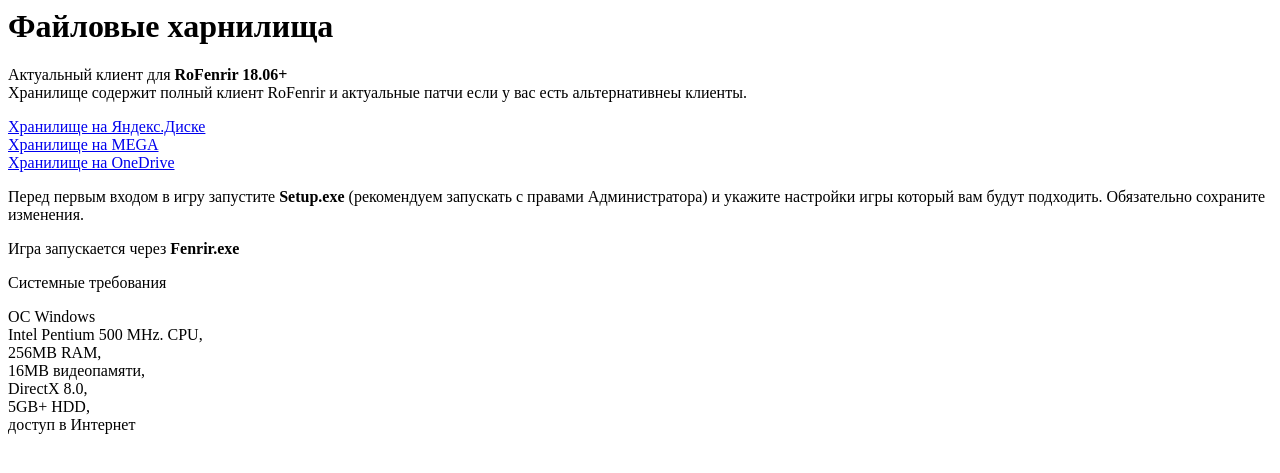
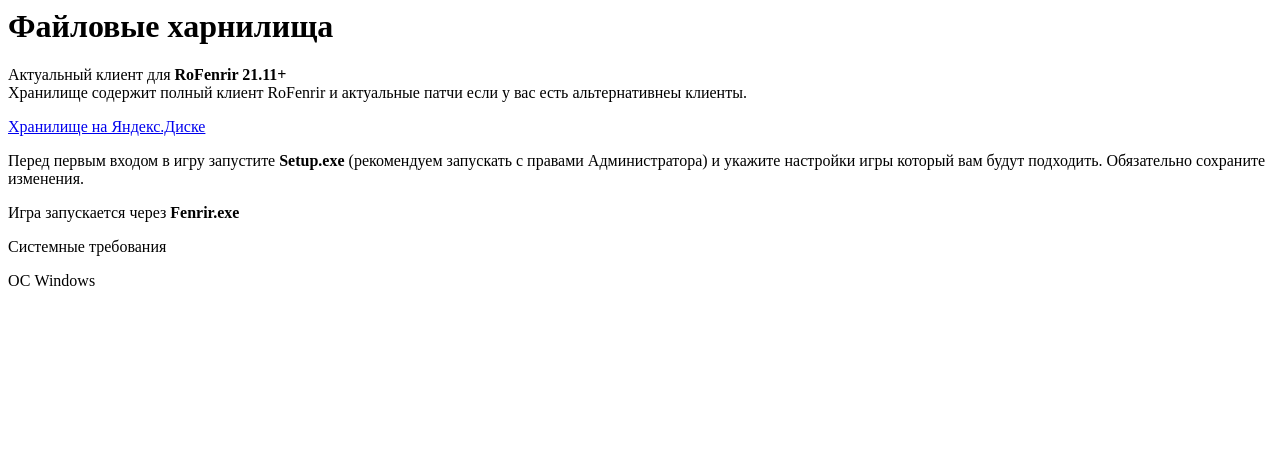
Before and after one commit to Xsoid/rofenrir.ru, a PHP site: template views/site/pages/client.php in a window 1280 px wide. Shown: the top 473 px of the page. Run offline with PHP 8.4, Linux system fonts and the light colour scheme; the template is opened without the code that fills it, so the values that code supplies are empty.

Commit message:
no message

```diff
--- a/views/site/index.php
+++ b/views/site/index.php
@@ -16,7 +16,7 @@
     <h1 class="mt-0">RoFenrir</h1>
     <p class="lead"></p>
     <p><a class="btn btn-success btn-lg" style="font-size: 32px;" href="<?= $authUrl ?>">ВХОД</a><p>
-    <p><a href="<?= $authVkontakteUrl ?>" class="btn btn-success" title="Авторизация через VK"><i class="fab fa-vk" aria-hidden="true"></i></a>
+    <p><a href="<?= $authVkId ?>" class="btn btn-success" title="Авторизация VK ID"><i class="fab fa-vk" aria-hidden="true"></i></a>
         <a href="<?= $authYandex_oauthUrl ?>" class="btn btn-success" title="Авторизация через Яндекс"><i class="fab fa-yandex" aria-hidden="true"></i></a>
         <a href="<?= $authGoogle_oauthUrl ?>" class="btn btn-success" title="Авторизация через Google"><i class="fab fa-google" aria-hidden="true"></i></a></p>
     <p><small>У нас есть котики</small></p>
@@ -27,7 +27,7 @@
             <h2>Регистрация</h2>
             <p>Регистрируйся на сайте и создавай учётные записи в игре. Один аккаунт RPG ID управляет несколькими игровыми учётными записями. Количество учётных записей не ограничено.</p>
             <p><a class="btn btn-default" href="<?= $authUrl ?>">Регистрация</a>
-            <a href="<?= $authVkontakteUrl ?>" class="btn btn-default" title="Быстрая регистрация через VK"><i class="fab fa-vk" aria-hidden="true"></i></a>
+            <a href="<?= $authVkId ?>" class="btn btn-default" title="Быстрая регистрация через VK ID"><i class="fab fa-vk" aria-hidden="true"></i></a>
             <a href="<?= $authYandex_oauthUrl ?>" class="btn btn-default" title="Быстрая регистрация через Яндекс"><i class="fab fa-yandex" aria-hidden="true"></i></a>
             <a href="<?= $authGoogle_oauthUrl ?>" class="btn btn-default" title="Быстрая регистрация через Google"><i class="fab fa-google" aria-hidden="true"></i></a></p>
         </div>
--- a/views/site/pages/client.php
+++ b/views/site/pages/client.php
@@ -17,27 +17,16 @@
 <div class="row">
     <div class="col">
         <h1>Файловые харнилища</h1>
-        <p>Актуальный клиент для <b>RoFenrir 18.06+</b><br>
+        <p>Актуальный клиент для <b>RoFenrir 21.11+</b><br>
         Хранилище содержит полный клиент RoFenrir и актуальные патчи если у вас есть альтернативнеы клиенты.</p>
         <p class="h4 pl-5">
             <a href="https://yadi.sk/d/2A1BDDUVciP4EA" target="_metrics">Хранилище на Яндекс.Диске</a><br>
-            <a href="https://mega.nz/#F!wZBDQITT!psbXseswyDxf2AjyWxpHcA" target="_metrics">Хранилище на MEGA</a><br>
-            <a href="https://1drv.ms/u/s!AqQBBXyzYdVhiJwaQKQw65f0syknow?e=BuUnEJ" target="_metrics">Хранилище на OneDrive</a>
         </p>
-        <!-- <div class="alert alert-info" role="alert">
-            Клиент обновлен 11.05.2020
-        </div> -->
         <p>Перед первым входом в игру запустите <b>Setup.exe</b> (рекомендуем запускать с правами Администратора) и укажите настройки игры который вам будут подходить. Обязательно сохраните изменения.</p>
         <p>Игра запускается через <b>Fenrir.exe</b></p>
     </div>
     <div class="col">
         <p class="h1">Системные требования</p>
-        <p>ОС Windows<br>
-        Intel Pentium 500 MHz. CPU,<br>
-        256MB RAM,<br>
-        16MB видеопамяти,<br>
-        DirectX 8.0,<br>
-        5GB+ HDD,<br>
-        доступ в Интернет</p>
+        <p>ОС Windows</p>
     </div>
 </div>
```
